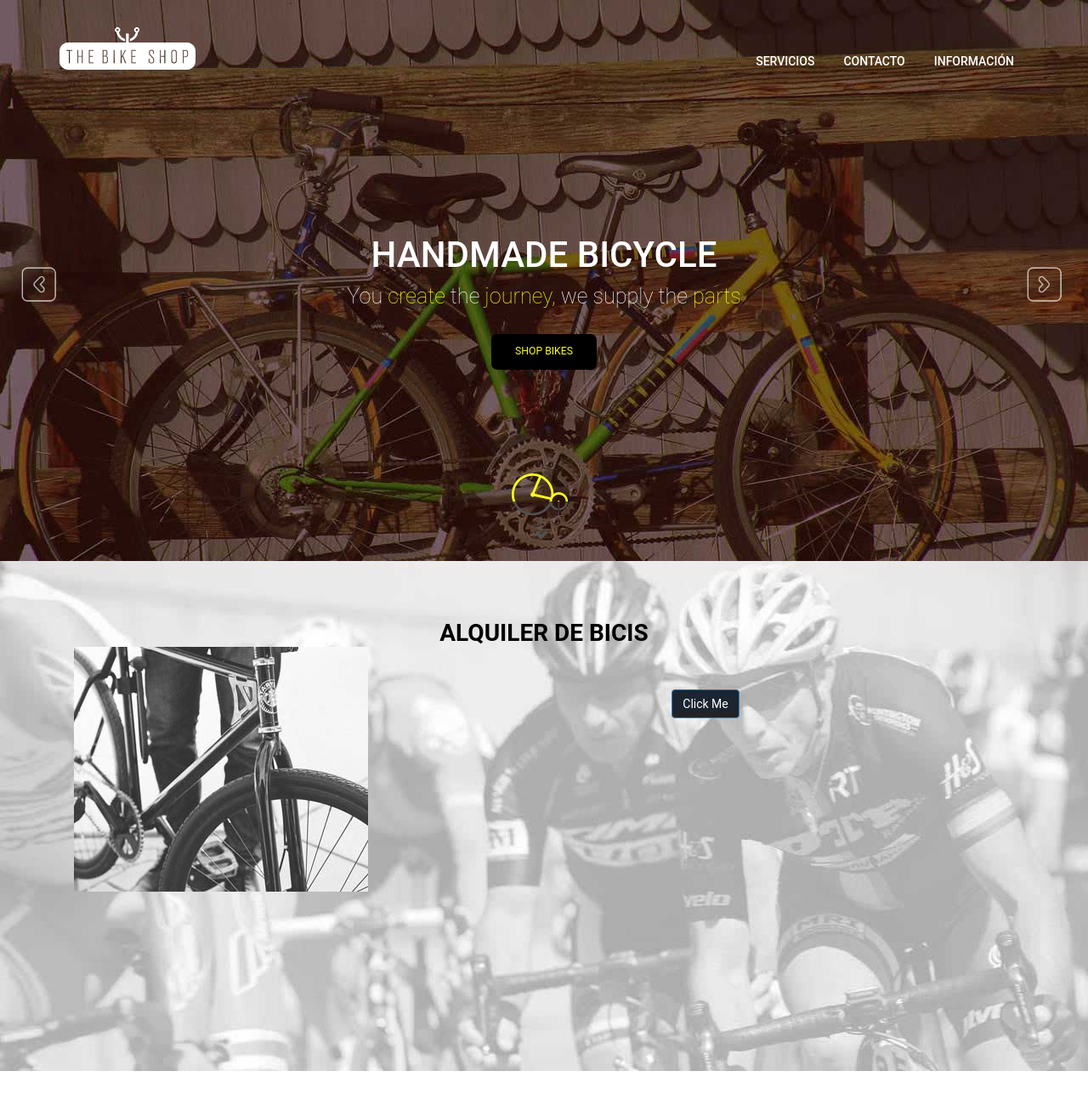
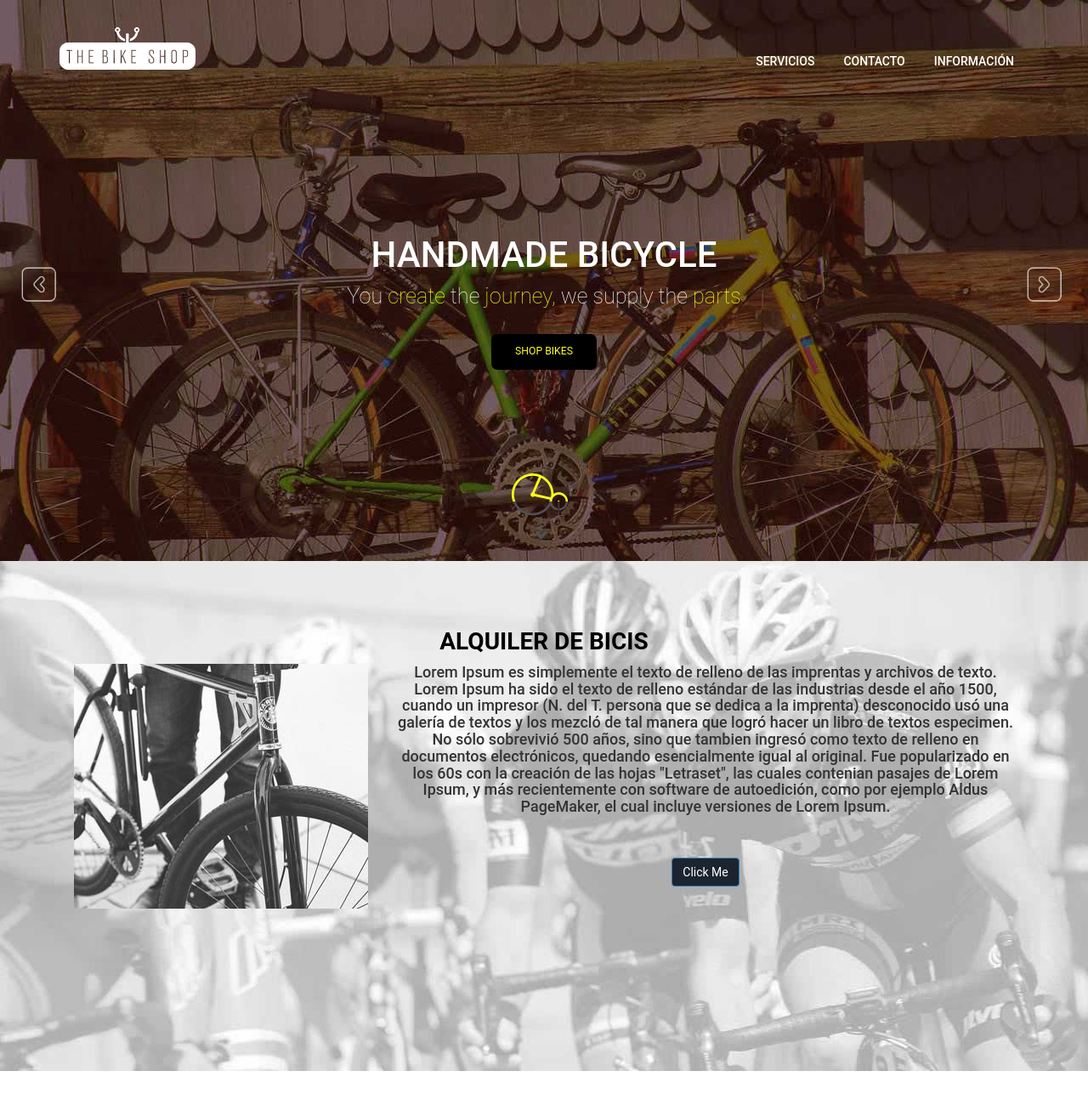
Before and after one commit to B0rjitaaa/bikes, a Django app: page / in a window 1280 px wide. Shown: the top 1300 px of the page at 85% size. Run offline with Django 3.2, Linux system fonts and the light colour scheme; some libraries are stand-ins or nearby versions.

Commit message:
Añadido texto para comprobar cómo se vería.

```diff
--- a/shop/templates/index.html
+++ b/shop/templates/index.html
@@ -79,12 +79,12 @@
 
 	<div id="cate" class="categories">
 		<div class="container">
-			<h3>ALQUILER DE BICIS</h3>
+			<h3 style="margin:10px">ALQUILER DE BICIS</h3>
 		 	<div class="col-md-4">
 		 		<img src="../../images/c1.jpg" alt="">
 		 	</div>
 		 	<div class="col-md-8">
-
+		 		<h4>Lorem Ipsum es simplemente el texto de relleno de las imprentas y archivos de texto. Lorem Ipsum ha sido el texto de relleno estándar de las industrias desde el año 1500, cuando un impresor (N. del T. persona que se dedica a la imprenta) desconocido usó una galería de textos y los mezcló de tal manera que logró hacer un libro de textos especimen. No sólo sobrevivió 500 años, sino que tambien ingresó como texto de relleno en documentos electrónicos, quedando esencialmente igual al original. Fue popularizado en los 60s con la creación de las hojas "Letraset", las cuales contenian pasajes de Lorem Ipsum, y más recientemente con software de autoedición, como por ejemplo Aldus PageMaker, el cual incluye versiones de Lorem Ipsum.</h4>
 		 		<div class="center"><button data-toggle="modal" data-target="#squarespaceModal" class="btn btn-primary center-block">Click Me</button></div>
 				<!-- line modal -->
 				<div class="modal fade" id="squarespaceModal" tabindex="-1" role="dialog" aria-labelledby="modalLabel" aria-hidden="true">
```
